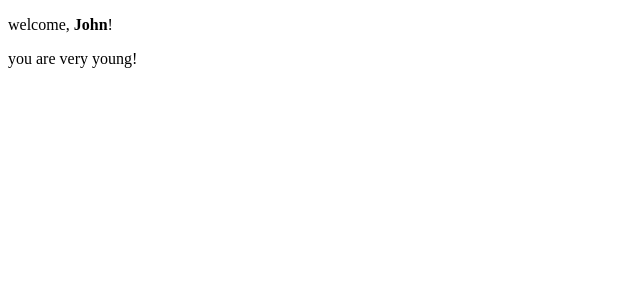
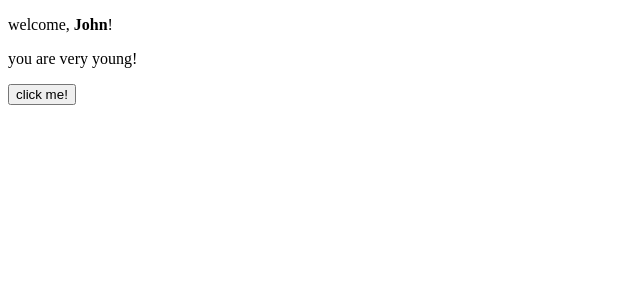
Before and after one commit to MarcosMarcoski/Ejercicios-React, a React (Vite) app in the folder vite-project/ejercicios/: page / in a window 1280 px wide. Shown: the top 300 px of the page, without its empty margins (0-640 px from the left). Built offline with nearby package versions, Linux system fonts and the light colour scheme.

Commit message:
ejercicio 27

```diff
--- a/vite-project/ejercicios/src/App.jsx
+++ b/vite-project/ejercicios/src/App.jsx
@@ -1,9 +1,12 @@
+import { AlertClock } from "./componentes/AlertClock";
 import { Welcome } from "./componentes/Welcome";
 
 export function App() {
   return (
     <div>
       <Welcome name={"John"} age={16} />
+
+      <AlertClock/>
     </div>
   );
 }
--- a/vite-project/ejercicios/src/componentes/AlertClock.jsx
+++ b/vite-project/ejercicios/src/componentes/AlertClock.jsx
@@ -1,12 +1,12 @@
 export function AlertClock() {
   function handleButtonClick() {
     const now = new Date();
-    alert(`the current time is ${now.toLocalTimeString()}`);
+    alert(`the current time is ${now.toLocaleDateString()}`);
   }
 
   return (
     <div>
-      <button Onclick={handleButtonClick}>click me!</button>
+      <button onClick={handleButtonClick}>click me!</button>
     </div>
   );
 }
```
